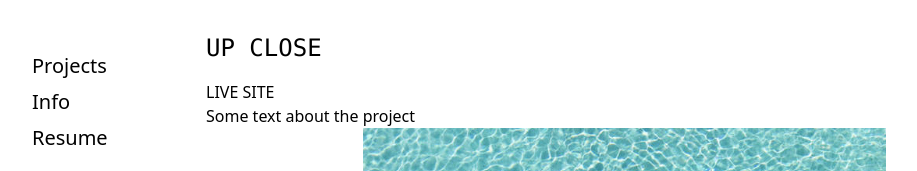
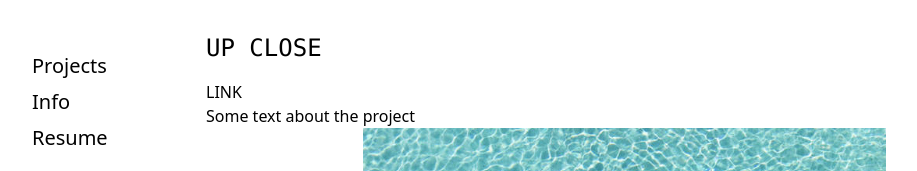
Before and after one commit to wpreble1/portfolio, a React (Create React App) app in the folder client/: page /up-close in a window 1280 px wide. Shown: the top 171 px of the page, without its empty margins (16-933 px from the left). Built offline with nearby package versions, Linux system fonts and the light colour scheme.

Commit message:
Cleanup code

```diff
--- a/client/src/components/LinkButton.tsx
+++ b/client/src/components/LinkButton.tsx
@@ -6,7 +6,14 @@ interface LinkButtonProps {
 
 const LinkButton: FC<LinkButtonProps> = ({ link }): ReactElement => {
   return (
-    <a className="uppercase" href={link} target="_blank" rel="noreferrer">Live Site</a>
+    <a
+      className="uppercase"
+      href={link}
+      target="_blank"
+      rel="noreferrer noopener"
+    >
+      Link
+    </a>
   );
 };
 
--- a/client/src/components/LinkText.tsx
+++ b/client/src/components/LinkText.tsx
@@ -11,7 +11,7 @@ const LinkText: FC<LinkTextProps> = ({
 }): ReactElement => {
   return (
     <li>
-      <a className="" href={link} target="_blank" rel="noreferrer">{text}</a>
+      <a className="" href={link} target="_blank" rel="noreferrer noopener">{text}</a>
     </li>
   );
 };
```
